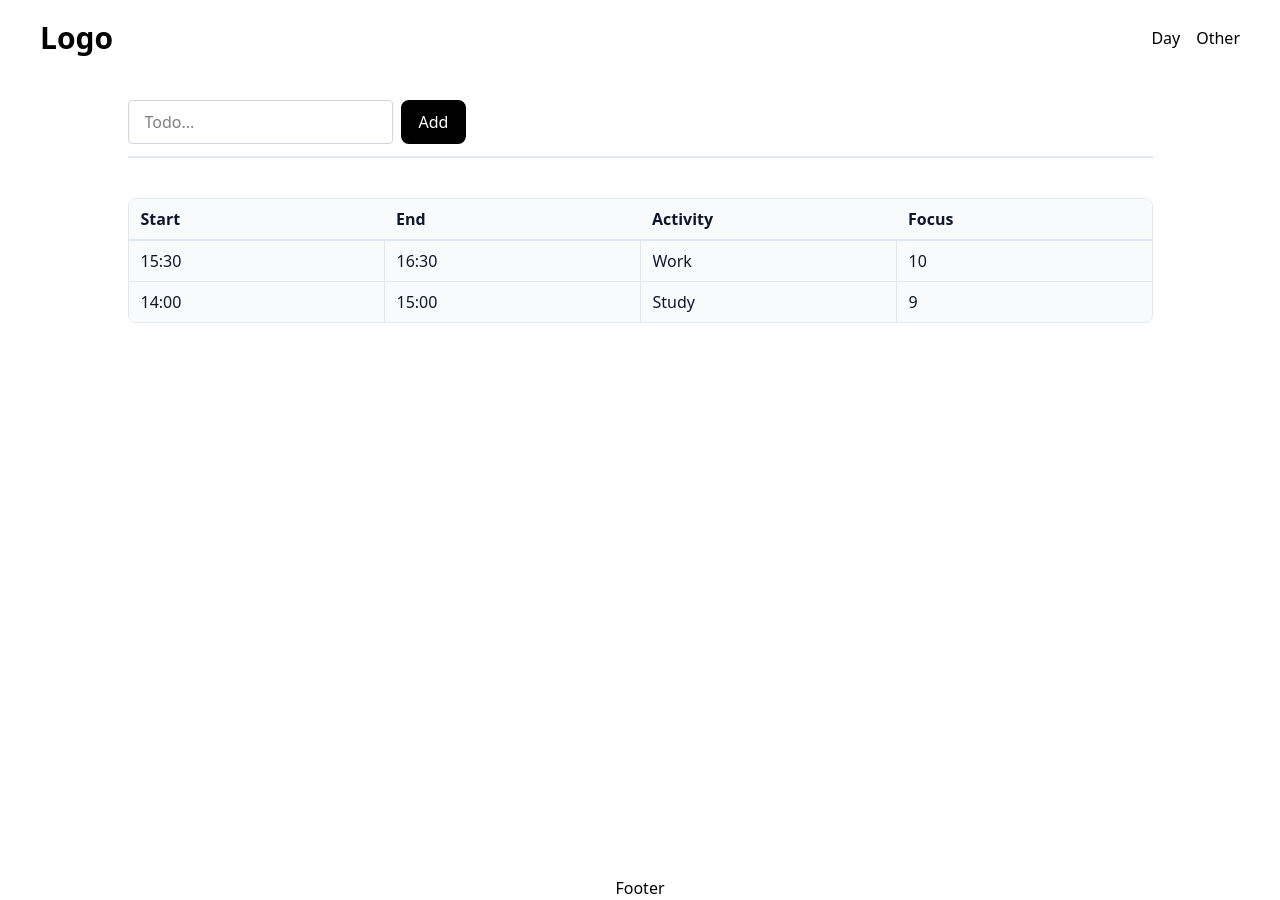
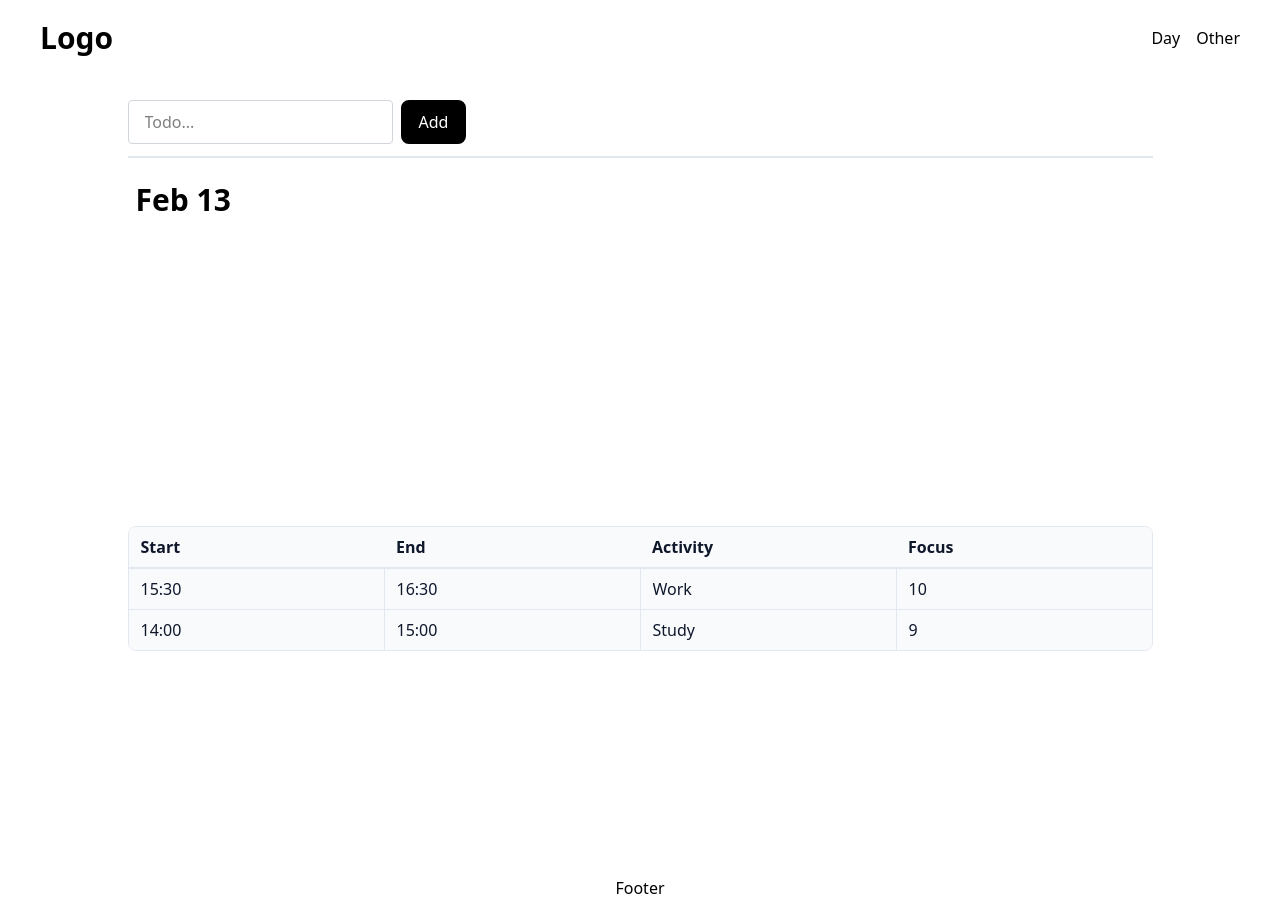
Before and after one commit to Wyrden44/productivity-app, a Vue app: page / in a window 1280 px wide. Built offline with nearby package versions, Linux system fonts and the light colour scheme; the HTML template or start-up script is replaced by a standard one.

Commit message:
feat: add date to todo list and style height and margin

```diff
--- /dev/null
+++ b/src/components/BaseHeading.vue
@@ -0,0 +1,5 @@
+<template>
+    <h1 class="text-3xl font-bold pb-2 mb-2">
+        <slot />
+    </h1>
+</template>
--- a/src/features/todos/components/TodoList.vue
+++ b/src/features/todos/components/TodoList.vue
@@ -1,14 +1,20 @@
 <script setup lang="ts">
+import { computed } from 'vue'
 import type { Todo } from '../types'
 import TodoItem from './TodoItem.vue'
+import { getDateDayMonth } from '@/utils/getters'
+import BaseHeading from '@/components/BaseHeading.vue'
 
 const props = defineProps<{
     todos: Todo[]
 }>()
+
+const date = computed(() => getDateDayMonth(new Date()))
 </script>
 
 <template>
-    <div class="todo-list flex flex-col gap-3 mt-2 w-full pl-2 pr-2 pt-4 pb-2">
+    <div class="todo-list flex flex-col gap-3 mt-2 w-full pl-2 pr-2 pt-4 pb-2 min-h-80 mb-10">
+        <BaseHeading>{{ date }}</BaseHeading>
         <TodoItem v-for="todo in props.todos" :todo="todo" :key="todo.id" />
     </div>
 </template>
--- /dev/null
+++ b/src/utils/getters.ts
@@ -0,0 +1,6 @@
+export function getDateDayMonth(now: Date) {
+    const month = new Intl.DateTimeFormat('en-US', { month: 'short' }).format(now)
+    const day = String(now.getDate()).padStart(2, '0')
+
+    return `${month} ${day}`
+}
```
